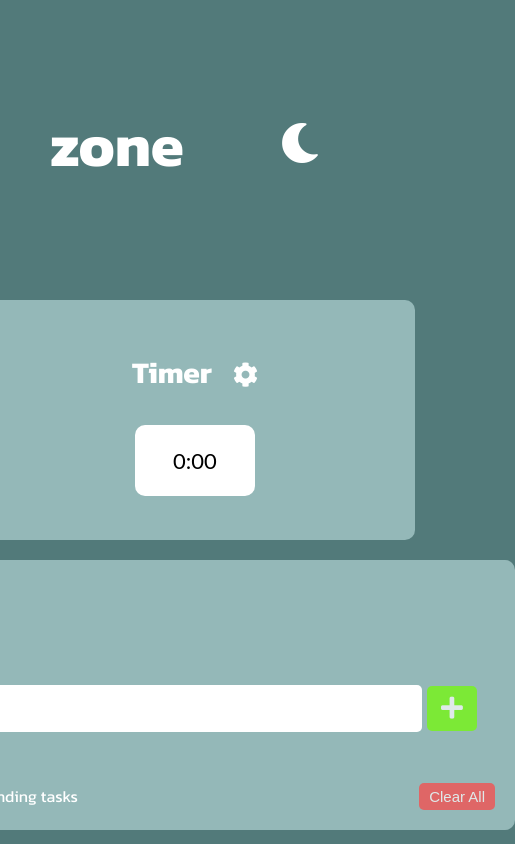
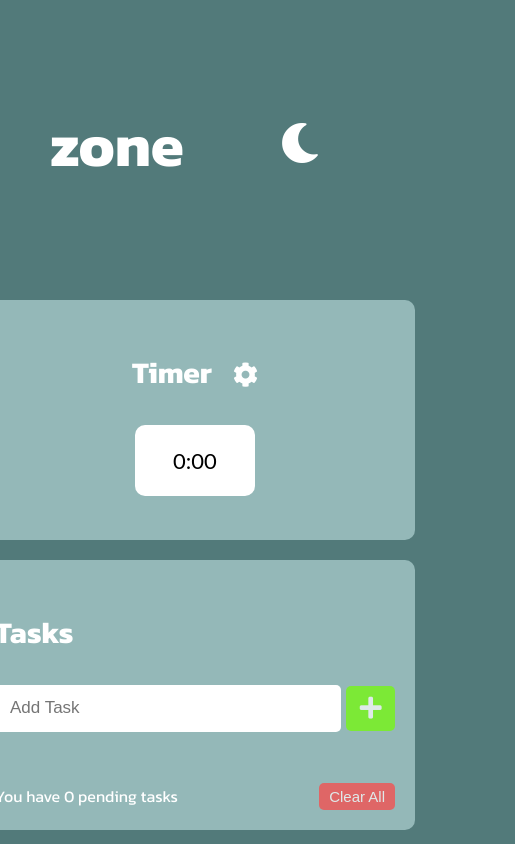
Before and after one commit to lllIIlIIlll/lllIIlIIlll.github.io, a plain HTML site: page index.html in a window 390 px wide. Shown: the whole page, 515 px wide, since content can reach past the window. Drawn offline with Linux system fonts and the light colour scheme.

Commit message:
Updated styles.css

```diff
--- a/style.css
+++ b/style.css
@@ -310,4 +310,6 @@ h3 {
     flex-direction: column;
     align-items: center;
   }
+  .task-container {
+    width: 400px;
 }
```
